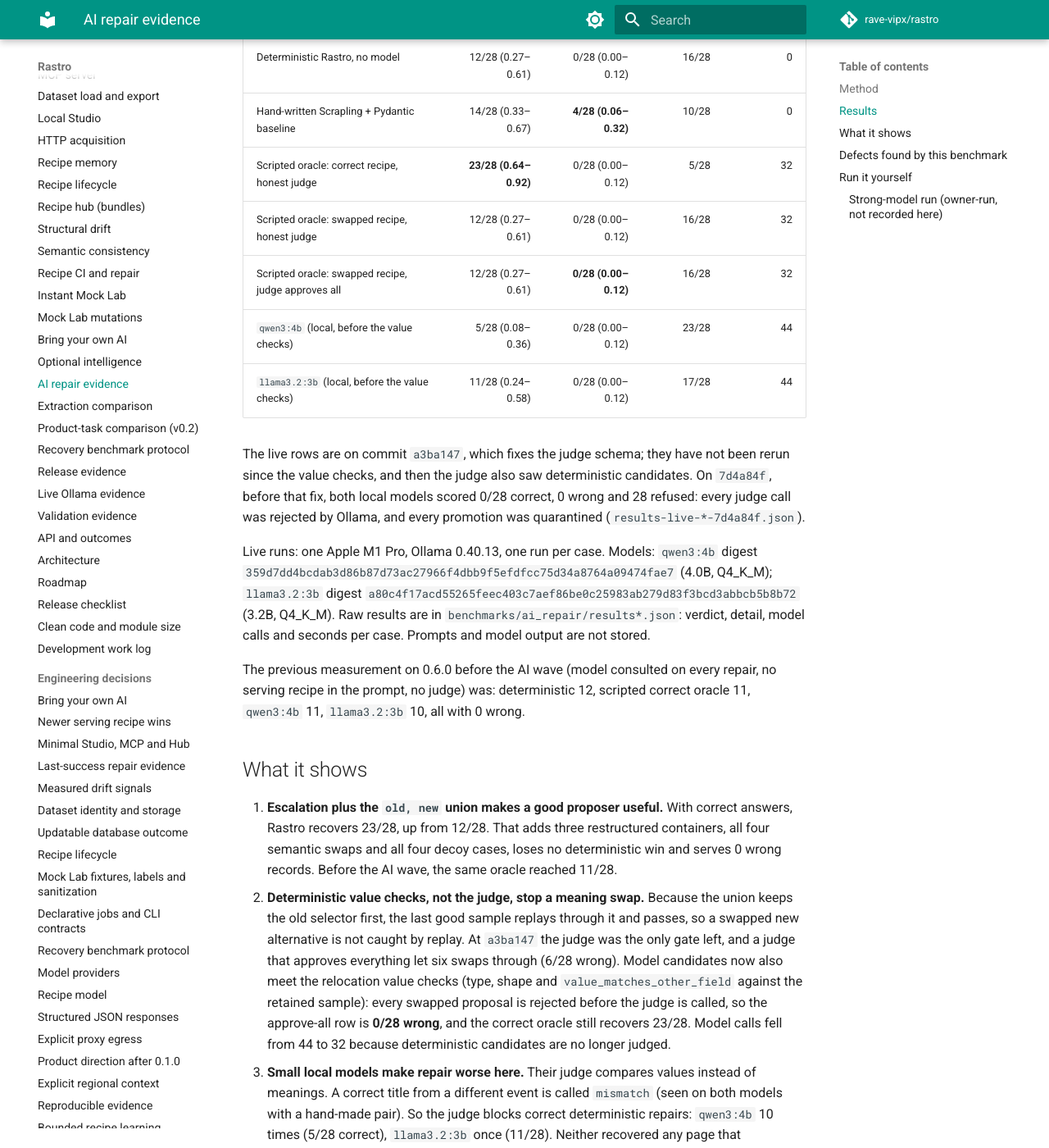
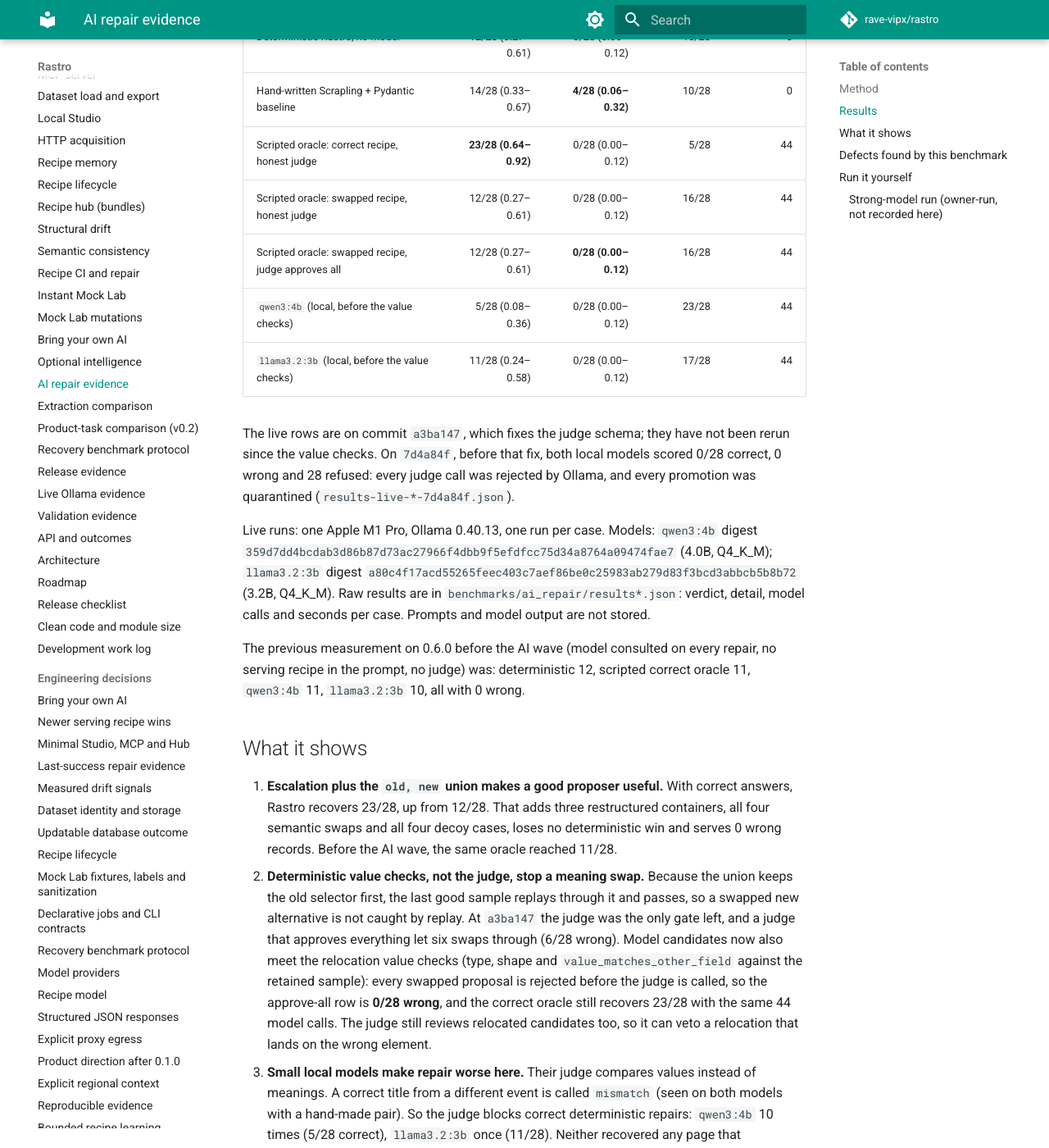
Before and after one commit to rave-vipx/rastro, an MkDocs documentation site: the page built from docs/ai-evidence.md, in a window 1280 px wide and 1400 px high, scrolled down 2082 px. Shown: the whole window at 82% size. Built offline with MkDocs 1.6.1 and Material for MkDocs 9.7.7, drawn with Linux system fonts in a browser that asks for light colours; comment, search, counter and statistics services are not loaded; some of the changed text lies outside the part shown.

Commit message:
docs(bench): AI repair rerun with the judge reviewing relocations again (QUAL-001, QUAL-005, REPAIR-002, AI-001)
Offline at c60b9e3: correct oracle 23/28, 0 wrong; swapped recipe with an
approve-all judge 0/28 wrong; 44 model calls per oracle run.

Co-Authored-By: Claude Opus 5.5 <noreply@anthropic.com>

```diff
--- a/docs/ai-evidence.md
+++ b/docs/ai-evidence.md
@@ -33,9 +33,8 @@ descriptions, so prompts get field names and types only.
 
 With a model configured, Rastro itself decides when to call it (since the AI wave):
 proposals only when no deterministic candidate would pass, joined with the serving
-selectors (`old, new`) and held to the deterministic value checks, then the semantic
-judge before a model candidate's automatic promotion. Deterministic candidates are not
-judged (since `2ba6bae`; the live rows below predate it and judged them too).
+selectors (`old, new`) and held to the deterministic value checks (since `2ba6bae`), and
+the semantic judge before every automatic promotion, deterministic ones included.
 
 **Verdicts.** **correct**: exactly the expected records, compared as text,
 order-insensitive, absent optional values ignored. **wrong**: anything else served
@@ -71,14 +70,14 @@ from `cut/ai-wave`. The offline rows are reproducible with
 | --- | ---: | ---: | ---: | ---: |
 | Deterministic Rastro, no model | 12/28 (0.27–0.61) | 0/28 (0.00–0.12) | 16/28 | 0 |
 | Hand-written Scrapling + Pydantic baseline | 14/28 (0.33–0.67) | **4/28 (0.06–0.32)** | 10/28 | 0 |
-| Scripted oracle: correct recipe, honest judge | **23/28 (0.64–0.92)** | 0/28 (0.00–0.12) | 5/28 | 32 |
-| Scripted oracle: swapped recipe, honest judge | 12/28 (0.27–0.61) | 0/28 (0.00–0.12) | 16/28 | 32 |
-| Scripted oracle: swapped recipe, judge approves all | 12/28 (0.27–0.61) | **0/28 (0.00–0.12)** | 16/28 | 32 |
+| Scripted oracle: correct recipe, honest judge | **23/28 (0.64–0.92)** | 0/28 (0.00–0.12) | 5/28 | 44 |
+| Scripted oracle: swapped recipe, honest judge | 12/28 (0.27–0.61) | 0/28 (0.00–0.12) | 16/28 | 44 |
+| Scripted oracle: swapped recipe, judge approves all | 12/28 (0.27–0.61) | **0/28 (0.00–0.12)** | 16/28 | 44 |
 | `qwen3:4b` (local, before the value checks) | 5/28 (0.08–0.36) | 0/28 (0.00–0.12) | 23/28 | 44 |
 | `llama3.2:3b` (local, before the value checks) | 11/28 (0.24–0.58) | 0/28 (0.00–0.12) | 17/28 | 44 |
 
 The live rows are on commit `a3ba147`, which fixes the judge schema; they have not been
-rerun since the value checks, and then the judge also saw deterministic candidates. On `7d4a84f`, before
+rerun since the value checks. On `7d4a84f`, before
 that fix, both local models scored 0/28 correct, 0 wrong and 28 refused: every judge call
 was rejected by Ollama, and every promotion was quarantined
 (`results-live-*-7d4a84f.json`).
@@ -107,8 +106,9 @@ no serving recipe in the prompt, no judge) was: deterministic 12, scripted corre
    Model candidates now also meet the relocation value checks (type, shape and
    `value_matches_other_field` against the retained sample): every swapped proposal is
    rejected before the judge is called, so the approve-all row is **0/28 wrong**, and the
-   correct oracle still recovers 23/28. Model calls fell from 44 to 32 because
-   deterministic candidates are no longer judged.
+   correct oracle still recovers 23/28 with the same 44 model calls. The judge still
+   reviews relocated candidates too, so it can veto a relocation that lands on the
+   wrong element.
 3. **Small local models make repair worse here.** Their judge compares values instead of
    meanings. A correct title from a different event is called `mismatch` (seen on both
    models with a hand-made pair). So the judge blocks correct deterministic repairs:
```
Also changed, not shown: other parts of docs/ai-evidence.md (+1 -1 lines), CHANGELOG.md (+2 -2 lines), docs/ai.md (+10 -11 lines), docs/quickstart.md (+2 -2 lines), docs/repair.md (+3 -3 lines), 1 other file.
